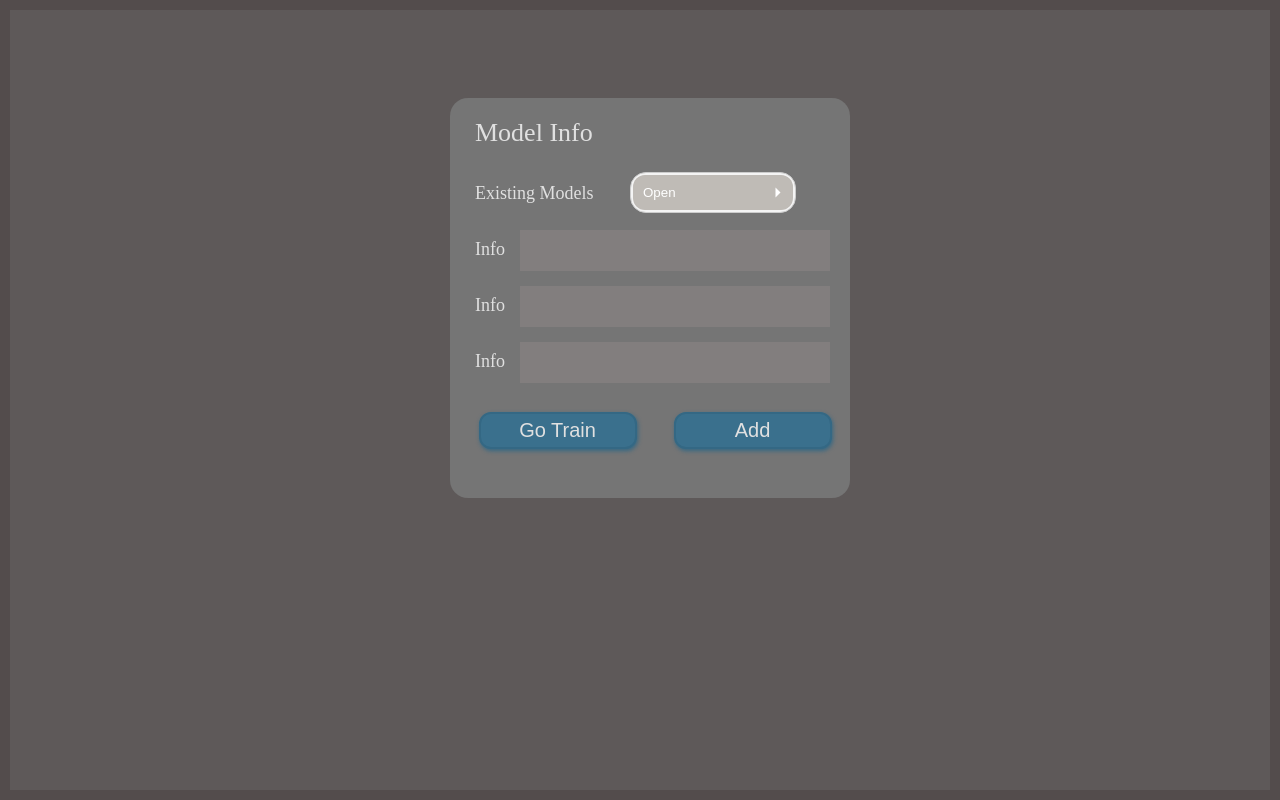
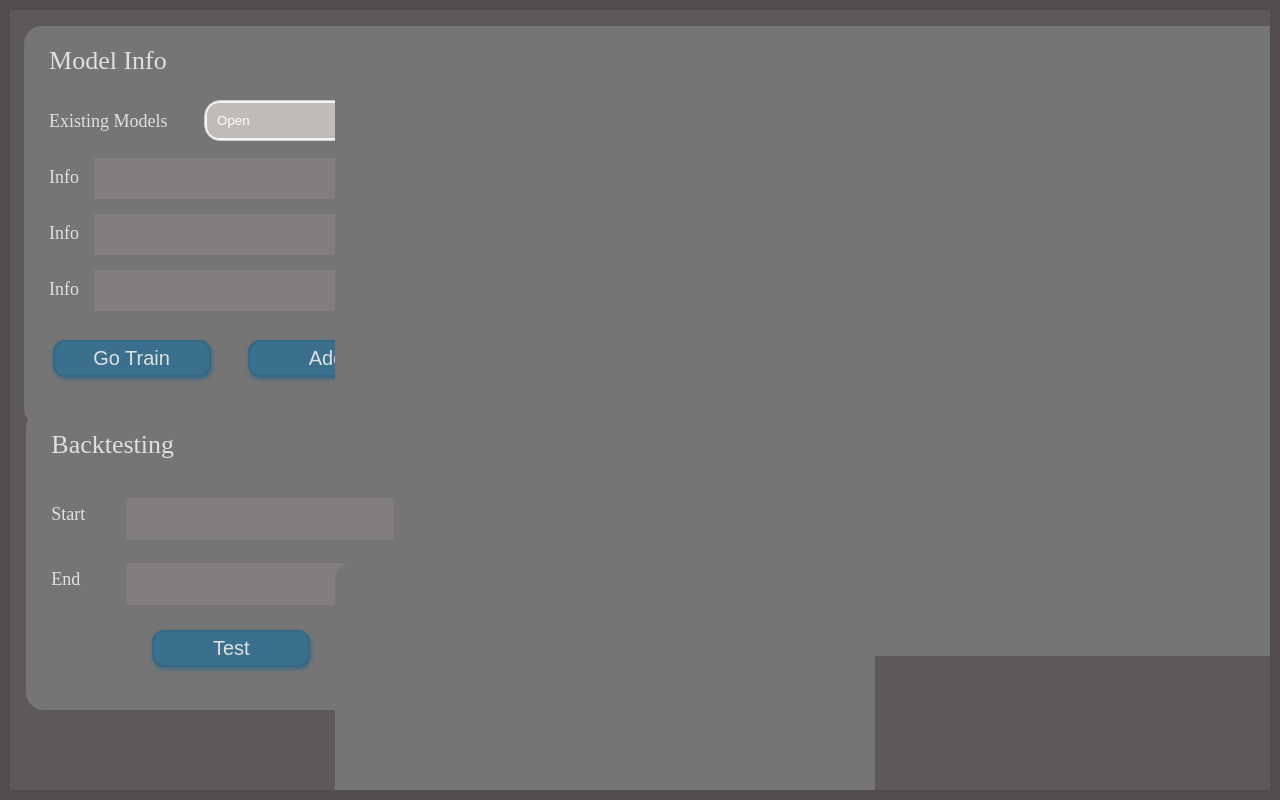
Before and after one commit to EliasLinQL/Final-Year-Project, a Vue app in the folder front_page/: page / in a window 1280 px wide. Both pictures are taken after a click on the button "Add". Built offline with nearby package versions, Linux system fonts and the light colour scheme.

Commit message:
normalcommit-12.2-2

```diff
--- a/front_page/src/App.vue
+++ b/front_page/src/App.vue
@@ -1,11 +1,24 @@
 <template>
   <div class="container">
 
-    <model-info class="info" :class="{ toright: isTrainVisible }" @triggerTrain="goTrain"/>
+    <model-info class="info" :class="{ calltrain: isTrainVisible, callgraph: isGraphVisible }" @triggerTrain="goTrain" @triggerGraph="showGraph"/>
 
     <transition name="train">
       <model-train class="train" v-if ="isTrainVisible" @triggerEndTrain="endTrain"/>
     </transition>
+
+    <transition name="showGraph-relation">
+      <relation class="relation" v-if="isGraphVisible"/>
+    </transition>
+
+    <transition name="showGraph-btc">
+      <back-test-control class="btc" v-if="isGraphVisible"/>
+    </transition>
+
+    <transition name="showGraph-diagram">
+      <diagram class="diagram" v-if="isGraphVisible"/>
+    </transition>
+
   </div>
 
 </template>
@@ -14,16 +27,28 @@
 import { ref } from 'vue';
 import ModelInfo from "@/components/modelInfo.vue";
 import ModelTrain from "@/components/modelTrain.vue";
+import Relation from "@/components/relation.vue";
+import BackTestControl from "@/components/backTestControl.vue";
+import Diagram from "@/components/diagram.vue";
 
 
 const isTrainVisible = ref(false);
-
+const isGraphVisible = ref(false);
 
 function goTrain() {
   isTrainVisible.value = true;
+  if (isGraphVisible.value) {
+    isGraphVisible.value = false;
+  }
 }
 function endTrain() {
   isTrainVisible.value = false;
+}
+function showGraph() {
+  isGraphVisible.value = true;
+  if (isTrainVisible.value) {
+    isTrainVisible.value = false;
+  }
 }
 </script>
 
@@ -36,14 +61,22 @@ function endTrain() {
     position: relative;
   }
 
+  /*******************/
+  /* modelInfo组件相关 */
   .info{
-  transition: all 1.2s ease;
+    transition: all 1.4s ease;
     transform: translateX(-200px);
     position: absolute;
     top: 10%;
     left: 50%;
   }
 
+  .callgraph{
+    transform: translate(-48.9vw,-9vh);
+  }
+
+  /********************/
+  /* modelTrain组件相关 */
   .train {
     position: absolute;
     top: 10%;
@@ -52,27 +85,83 @@ function endTrain() {
     opacity: 1;
   }
 
-
-.toright{
+  .calltrain{
     transform: translateX(-500px);
   }
 
-
   /* 为 model-train 组件的过渡效果 */
   .train-enter-active,.train-leave-active {
-  transition: all 1.2s ease;
+    transition: all 1.4s ease;
   }
 
   .train-enter-from {
-  transform: translateX(800px);
-  opacity: 20%;
+    transform: translateX(1000px);
+    opacity: 1;
   }
   .train-leave-to {
-  transform: translateX(800px);
-  opacity: 0;
+    transform: translateX(1000px);
+    opacity: 1;
+  }
+
+  /*************************/
+  /* backTestControl组件相关 */
+  .btc{
+    position: absolute;
+    top: 50%;
+    left: 0.5%;
+  }
+
+  .showGraph-btc-enter-active,.showGraph-btc-leave-active {
+    transition: all 1.4s ease;
+  }
+  .showGraph-btc-enter-from {
+    transform: translate(-110%,200%);
+    opacity: 1;
+  }
+  .showGraph-btc-leave-to {
+    transform: translate(-110%,200%);
+    opacity: 1;
+  }
+
+  /******************/
+  /* relation组件相关 */
+  .relation{
+    position: absolute;
+    top: 0.8%;
+    left: 25%;
+  }
+
+  .showGraph-relation-enter-active, .showGraph-relation-leave-active {
+    transition: all 1.2s ease;
+  }
+  .showGraph-relation-enter-from{
+    transform: translate(40%,-120%);
+    opacity: 1;
+  }
+  .showGraph-relation-leave-to{
+    transform: translate(40%,-120%);
+    opacity: 1;
   }
 
 
+  /*****************/
+  /* diagram组件相关 */
+  .diagram{
+    position: absolute;
+    top: 69.5%;
+    left: 25%;
+  }
 
+  .showGraph-diagram-enter-active, .showGraph-diagram-leave-active {
+    transition: all 1.2s ease;
+  }
+  .showGraph-diagram-enter-from{
+    transform: translateY(120%);
+    opacity: 1;
+  }
+  .showGraph-diagram-leave-to{
+    transform: translateY(120%);
+    opacity: 1;
+  }
 
 </style>
--- a/front_page/src/components/backTestControl.vue
+++ b/front_page/src/components/backTestControl.vue
@@ -0,0 +1,97 @@
+<template>
+  <div class="box-column">
+    <div class="box-row">
+      <p class="p1">
+        Backtesting
+      </p>
+    </div>
+    <div class="box-row">
+      <p class="p2">
+        Start
+      </p>
+      <div class="data-area">
+
+      </div>
+    </div>
+    <div class="box-row">
+      <p class="p2">
+        End
+      </p>
+      <div class="data-area">
+
+      </div>
+    </div>
+    <div class="box-row box-btn">
+      <button class="btn">Test</button>
+    </div>
+  </div>
+</template>
+
+<script setup>
+
+</script>
+
+<style scoped>
+.box-column{
+  display: flex;
+  flex-direction: column;
+  background-color: #757575;
+  width: 400px;
+  height: 300px;
+  margin: 10px;
+  padding: 0;
+  position: relative;
+  border-radius: 18px;
+}
+.box-row{
+  display: flex;
+  flex-direction: row;
+  margin: 0;
+  margin-left: 10px;
+  margin-top: 5px;
+}
+p{
+  margin: 15px;
+  font-family: Microsoft YaHei;
+  color: #E0E0E0;
+}
+.p1{
+  font-size: 26px;
+}
+.p2{
+  font-size: 18px;
+  margin-top: 24px;
+}
+.btn{
+  margin-top: 20px;
+  margin-bottom: 5px;
+  width: 158px;
+  height: 37px;
+  background-color: #3A708D;
+  border: 2px solid #346884;
+  border-radius: 12px;
+  font-size: 20px;
+  color: #E0E0E0;
+  box-shadow: 1px 2px 4px #346884;
+  transition: all 0.2s ease;
+}
+.btn:hover{
+  background-color: #286487;
+  opacity: 0.8;
+}
+.btn:active{
+  background-color: #246893;
+}
+.box-btn{
+  justify-content: space-around;
+}
+.data-area{
+  width: 268px;
+  height: 42px;
+  background-color: #827E7E;
+  margin-right: 20px;
+  margin-top: 6px;
+  position: absolute;
+  transform: translate(90px,12px);
+}
+</style>
--- a/front_page/src/components/diagram.vue
+++ b/front_page/src/components/diagram.vue
@@ -0,0 +1,35 @@
+<template>
+  <div class="box-column">
+
+  </div>
+</template>
+
+<script setup>
+
+</script>
+
+<style scoped>
+.box-column{
+  display: flex;
+  flex-direction: column;
+  background-color: #757575;
+  width: 540px;
+  height: 270px;
+  margin: 10px;
+  padding: 0;
+  position: relative;
+  border-radius: 18px;
+}
+.box-row{
+  display: flex;
+  flex-direction: row;
+  margin: 0;
+  margin-left: 10px;
+  margin-top: 5px;
+}
+p{
+  margin: 15px;
+  font-family: Microsoft YaHei;
+  color: #E0E0E0;
+}
+</style>
--- a/front_page/src/components/modelInfo.vue
+++ b/front_page/src/components/modelInfo.vue
@@ -29,7 +29,7 @@
     </div>
     <div class="box-row box-btn">
       <button class="btn" @click="goTrain">Go Train</button>
-      <button class="btn">Add</button>
+      <button class="btn" @click="showGraph">Add</button>
     </div>
   </div>
 </template>
@@ -38,11 +38,14 @@
 import Checkmenu from "@/components/checkmenu.vue";
 
 //定义子组件触发父组件事件
-const emit = defineEmits(['triggerTrain']);
+const emit = defineEmits(['triggerTrain','triggerGraph']);
 
 //通过按钮事件来通知父组件触发对应事件
 function goTrain() {
   emit("triggerTrain");
+}
+function showGraph(){
+  emit("triggerGraph");
 }
 
 </script>
--- a/front_page/src/components/relation.vue
+++ b/front_page/src/components/relation.vue
@@ -0,0 +1,35 @@
+<template>
+  <div class="box-column">
+
+  </div>
+</template>
+
+<script setup>
+
+</script>
+
+<style scoped>
+.box-column{
+  display: flex;
+  flex-direction: column;
+  background-color: #757575;
+  width: 1260px;
+  height: 630px;
+  margin: 10px;
+  padding: 0;
+  position: relative;
+  border-radius: 18px;
+}
+.box-row{
+  display: flex;
+  flex-direction: row;
+  margin: 0;
+  margin-left: 10px;
+  margin-top: 5px;
+}
+p{
+  margin: 15px;
+  font-family: Microsoft YaHei;
+  color: #E0E0E0;
+}
+</style>
```
Also changed, not shown: front_page/src/components/rToDBtn.vue (+13 -0 lines). Lines whose indentation alone changed are shown as unchanged.
